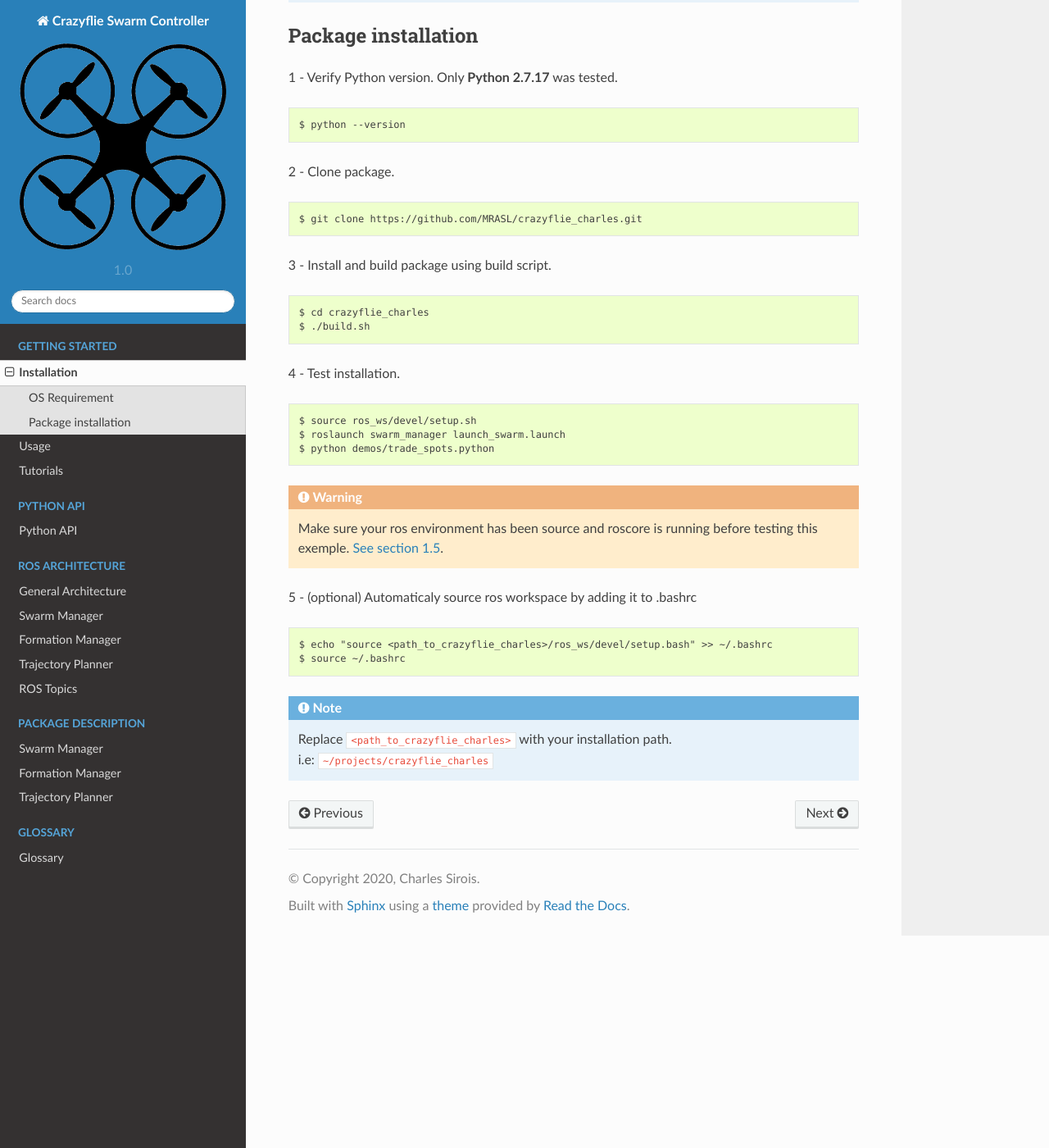
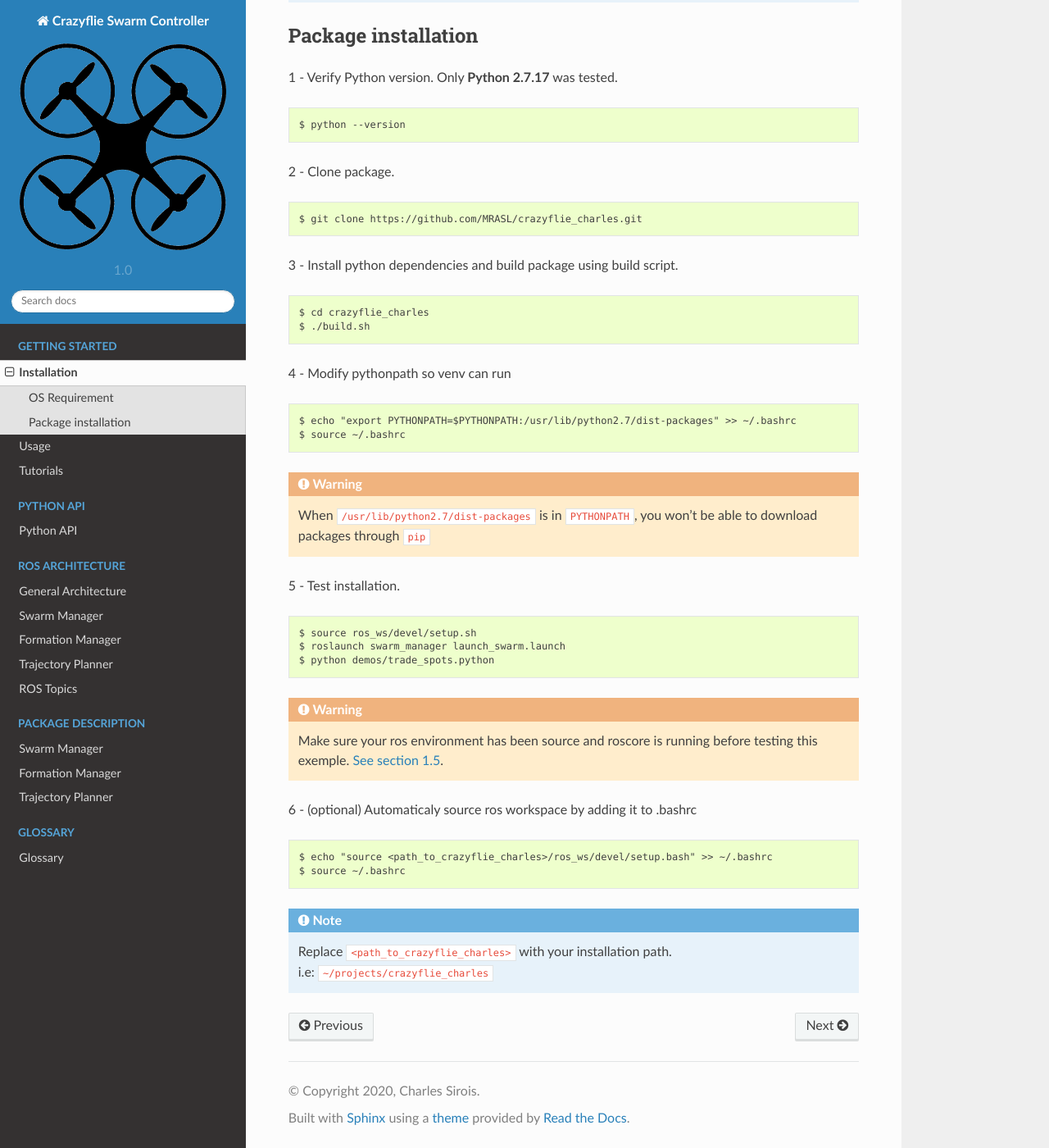
Before and after one commit to MRASL/crazyflie_charles, a Sphinx documentation site: the page built from docs/getting_started/installation.rst, in a window 1280 px wide and 1400 px high, scrolled down 506 px. Shown: the whole window at 82% size. Built offline with Sphinx 7.4.7 and the Read the Docs theme 2.0.0, drawn with Linux system fonts in a browser that asks for light colours; pages that are not in the unit, such as notebooks, are missing from menus.

Commit message:
Update requirements.txt

```diff
--- a/docs/getting_started/installation.rst
+++ b/docs/getting_started/installation.rst
@@ -26,12 +26,20 @@ Package installation
 
     $ git clone https://github.com/MRASL/crazyflie_charles.git
 
-3 - Install and build package using build script. ::
+3 - Install python dependencies and build package using build script. ::
 
     $ cd crazyflie_charles
     $ ./build.sh
 
-4 - Test installation. ::
+4 - Modify pythonpath so venv can run ::
+
+    $ echo "export PYTHONPATH=$PYTHONPATH:/usr/lib/python2.7/dist-packages" >> ~/.bashrc
+    $ source ~/.bashrc
+
+.. warning:: When ``/usr/lib/python2.7/dist-packages`` is in ``PYTHONPATH``, you won't be able
+             to download packages through ``pip``
+
+5 - Test installation. ::
 
     $ source ros_ws/devel/setup.sh
     $ roslaunch swarm_manager launch_swarm.launch
@@ -40,7 +48,7 @@ Package installation
 .. warning:: Make sure your ros environment has been source and roscore is running
     before testing this exemple. `See section 1.5 <http://wiki.ros.org/melodic/Installation/Ubuntu>`_.
 
-5 - (optional) Automaticaly source ros workspace by adding it to .bashrc ::
+6 - (optional) Automaticaly source ros workspace by adding it to .bashrc ::
 
     $ echo "source <path_to_crazyflie_charles>/ros_ws/devel/setup.bash" >> ~/.bashrc
     $ source ~/.bashrc
```
Also changed, not shown: pkg_installed.txt (added, +22 -0 lines), requirements.txt (added, +137 -0 lines), 2 other files.
